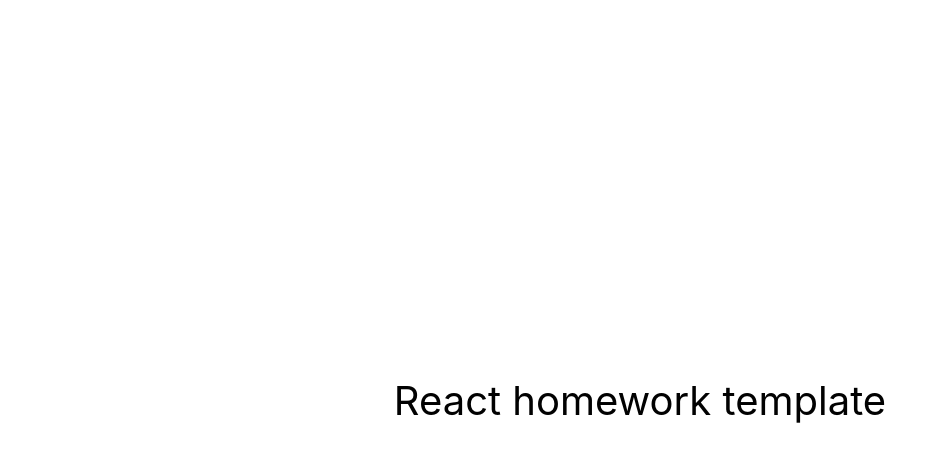
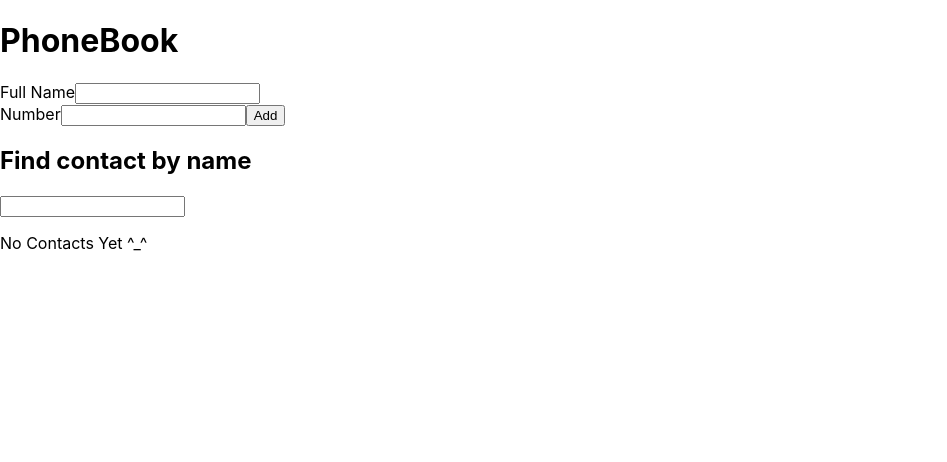
Before and after one commit to B1B0nNer/goit-react-hw-02-phonebook, a React (Create React App) app: page / in a window 1280 px wide. Shown: the top 462 px of the page, without its empty margins (0-947 px from the left). Built offline with nearby package versions, Linux system fonts and the light colour scheme.

Commit message:
Finally work

```diff
--- a/src/components/App.jsx
+++ b/src/components/App.jsx
@@ -1,16 +1,64 @@
+import React, { useState, useEffect } from 'react';
+import ContactForm from './ContactForm';
+import ContactList from './ContactList';
+import Filter from './Filter';
+const shortid = require('shortid');
+
 export const App = () => {
+  const [contacts, setContacts] = useState([]);
+  const [filter, setFilter] = useState('');
+
+  useEffect(() => {
+    setContacts(
+      localStorage.getItem('contacts')
+        ? JSON.parse(localStorage.getItem('contacts'))
+        : []
+    );
+  }, []);
+
+  useEffect(() => {
+    localStorage.setItem('contacts', JSON.stringify(contacts));
+  }, [contacts]);
+
+  const addContact = (name, number) => {
+    const isNameInList = contacts.find(
+      item => item.name.toLowerCase() === name.toLowerCase()
+    );
+    if (isNameInList !== undefined) {
+      return alert(`Contact ${isNameInList.name} is already in your list !`);
+    }
+    const newContact = {
+      id: shortid.generate(),
+      name,
+      number,
+    };
+    setContacts(prevContacts => [newContact, ...prevContacts]);
+  };
+
+  const deleteContact = contactId => {
+    setContacts(prevContacts =>
+      prevContacts.filter(item => item.id !== contactId)
+    );
+  };
+
+  const onFilterChange = data => {
+    setFilter(data);
+  };
+
+  const normalizeFilterField = filter.toLowerCase();
+  const visibleContacts = contacts.filter(item =>
+    item.name.toLowerCase().includes(normalizeFilterField)
+  );
   return (
-    <div
-      style={{
-        height: '100vh',
-        display: 'flex',
-        justifyContent: 'center',
-        alignItems: 'center',
-        fontSize: 40,
-        color: '#010101'
-      }}
-    >
-      React homework template
-    </div>
+    <>
+      <h1>PhoneBook</h1>
+      <ContactForm onSubmit={addContact} />
+      <Filter value={filter} onFilterChange={onFilterChange} />
+      {contacts.length ? (
+        <ContactList contactsList={visibleContacts} onDelete={deleteContact} />
+      ) : (
+        <p>No Contacts Yet ^_^</p>
+      )}
+    </>
   );
 };
--- /dev/null
+++ b/src/components/ContactForm/ContactForm.jsx
@@ -0,0 +1,61 @@
+import React from 'react';
+import { Field, Form, Formik, ErrorMessage } from 'formik';
+import PropTypes from 'prop-types';
+
+import * as Yup from 'yup';
+
+const initialValues = {
+  name: '',
+  number: '',
+};
+
+const phoneRegExp =
+  /\+?\d{1,4}?[-.\s]?\(?\d{1,3}?\)?[-.\s]?\d{1,4}[-.\s]?\d{1,4}[-.\s]?\d{1,9}/;
+
+const schema = Yup.object().shape({
+  name: Yup.string().min(7).required(),
+  number: Yup.string()
+    .matches(phoneRegExp, 'Phone number is not valid')
+    .required(),
+});
+
+const ContactForm = ({ onSubmit }) => {
+  return (
+    <Formik
+      initialValues={initialValues}
+      validationSchema={schema}
+      onSubmit={(values, actions) => {
+        onSubmit(values.name, values.number);
+        actions.resetForm();
+      }}
+    >
+      <Form>
+        <label htmlFor="name">
+          Full Name
+          <Field
+            type="text"
+            name="name"
+            title="Name may contain only letters, apostrophe, dash and spaces. For example Adrian, Jacob Mercer, Charles de Batz de Castelmore d'Artagnan"
+          ></Field>
+          <ErrorMessage name="name" component="div" />
+        </label>
+        <br />
+        <label htmlFor="number">
+          Number
+          <Field
+            type="tel"
+            name="number"
+            title="Phone number must be digits and can contain spaces, dashes, parentheses and can start with +"
+          ></Field>
+          <ErrorMessage name="number" component="div" />
+        </label>
+        <button type="submit">Add</button>
+      </Form>
+    </Formik>
+  );
+};
+ContactForm.propTypes = {
+  onSubmit: PropTypes.func.isRequired,
+};
+
+export default ContactForm;
--- /dev/null
+++ b/src/components/ContactForm/index.js
@@ -0,0 +1 @@
+export { default } from './ContactForm';
--- /dev/null
+++ b/src/components/ContactList/ContactList.jsx
@@ -0,0 +1,35 @@
+import React from 'react';
+import PropTypes from 'prop-types';
+
+const ContactList = ({ contactsList, onDelete }) => {
+  return (
+    <ul>
+      {contactsList.map(({ id, name, number }) => (
+        <li key={id}>
+          <span>{name} || </span>
+          <span> {number}</span>
+          <button
+            type="button"
+            onClick={() => onDelete(id)}
+            style={{ margin: 10 + 'px' }}
+          >
+            Delete
+          </button>
+        </li>
+      ))}
+    </ul>
+  );
+};
+
+ContactList.propTypes = {
+  contactsList: PropTypes.arrayOf(
+    PropTypes.shape({
+      id: PropTypes.string.isRequired,
+      name: PropTypes.string.isRequired,
+      number: PropTypes.string.isRequired,
+    })
+  ),
+  onDelete: PropTypes.func.isRequired,
+};
+
+export default ContactList;
--- /dev/null
+++ b/src/components/ContactList/index.js
@@ -0,0 +1 @@
+export { default } from './ContactList';
--- /dev/null
+++ b/src/components/Filter/Filter.jsx
@@ -0,0 +1,24 @@
+import React from 'react';
+import PropTypes from 'prop-types';
+
+const Filter = ({ value, onFilterChange }) => {
+  return (
+    <>
+      <h2>Find contact by name</h2>
+      <label htmlFor="filter">
+        <input
+          type="text"
+          name="filter"
+          value={value}
+          onChange={e => onFilterChange(e.target.value)}
+        />
+      </label>
+    </>
+  );
+};
+Filter.propTypes = {
+  value: PropTypes.string.isRequired,
+  onFilterChange: PropTypes.func.isRequired,
+};
+
+export default Filter;
--- /dev/null
+++ b/src/components/Filter/index.js
@@ -0,0 +1 @@
+export { default } from './Filter';
```
Also changed, not shown: package.json (+7 -3 lines), jsconfig.json (line endings or trailing spaces), src/index.js (line endings or trailing spaces), 1 other file (tests, documents, lock files or other folders).
